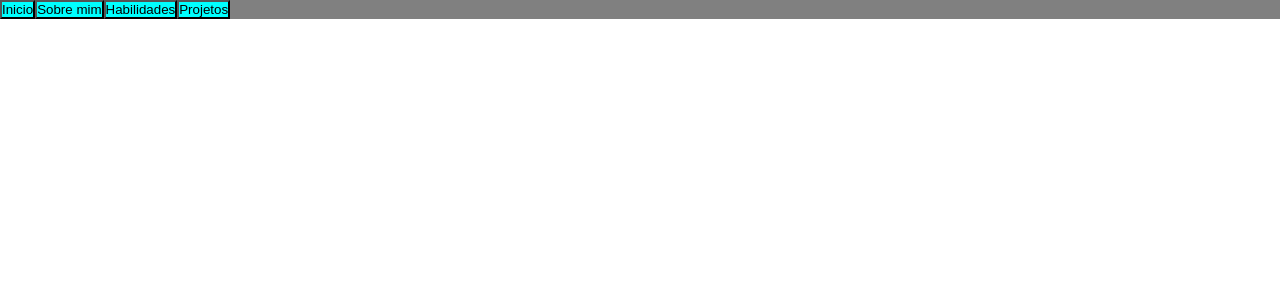
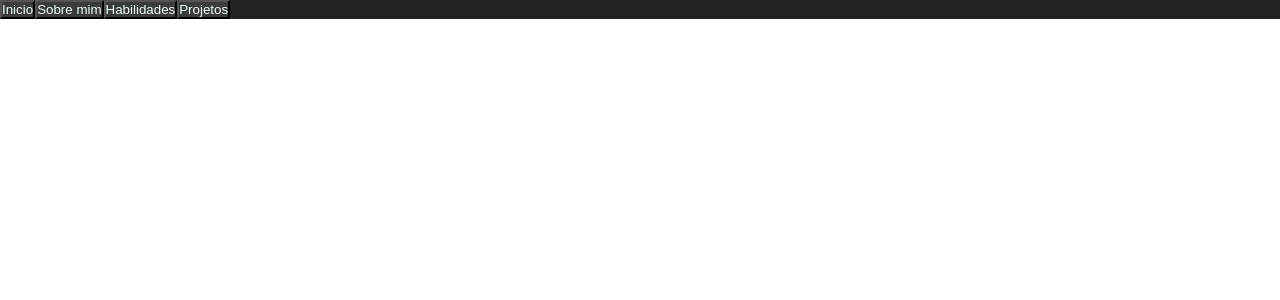
Before and after one commit to Fernando404m/portfolio-web-dev-atual, a React (Vite) app in the folder portfolio/: page / in a window 1280 px wide. Shown: the top 300 px of the page. Built offline with nearby package versions, Linux system fonts and the light colour scheme.

Commit message:
nada demais

```diff
--- a/portfolio/src/app.css
+++ b/portfolio/src/app.css
@@ -5,8 +5,8 @@
 }
 
 :root {
-    --cor-primaria: ;
-    --cor-primaria-clara: ;
-    --cor-secundaria: ;
-    --cor-fontes: ;
+    --cor-primaria: rgb(19, 19, 19) ;
+    --cor-primaria-clara: rgb(59, 59, 59);
+    --cor-secundaria: rgb(34, 34, 34) ;
+    --cor-fontes: azure;
 }
--- a/portfolio/src/nav/nav.css
+++ b/portfolio/src/nav/nav.css
@@ -1,7 +1,8 @@
 .nav-bar {
-    background-color: gray;
+    background-color: var(--cor-secundaria);
 }
 
 .nav-bar button {
-    background-color: aqua;
+    background-color: var(--cor-primaria-clara);
+    color: var(--cor-fontes);
 }
```
